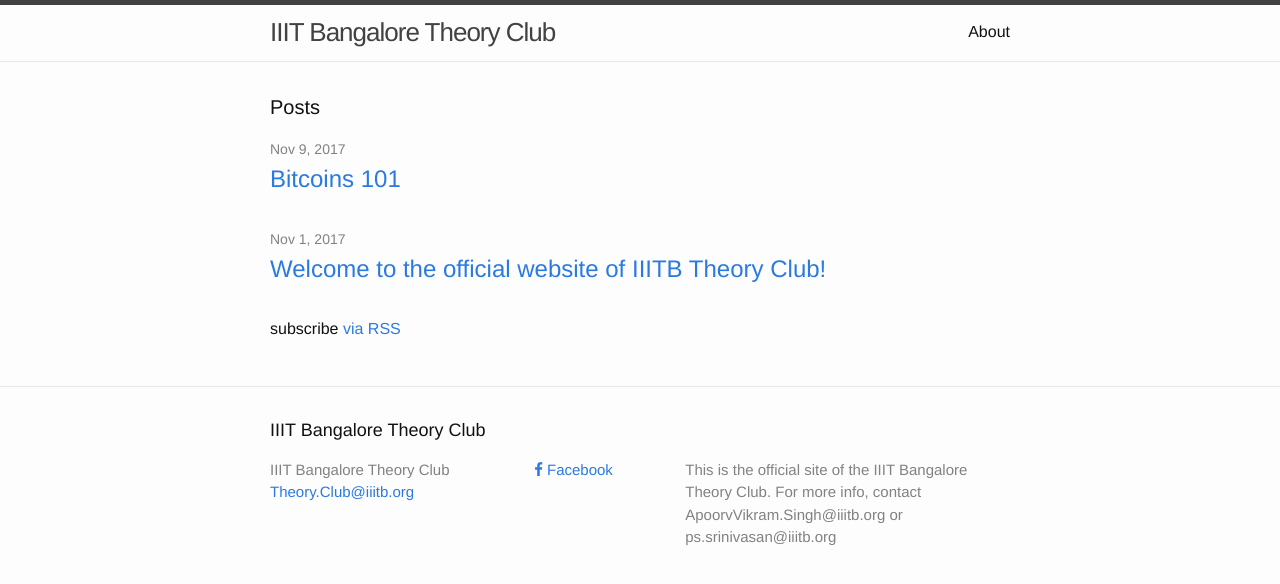
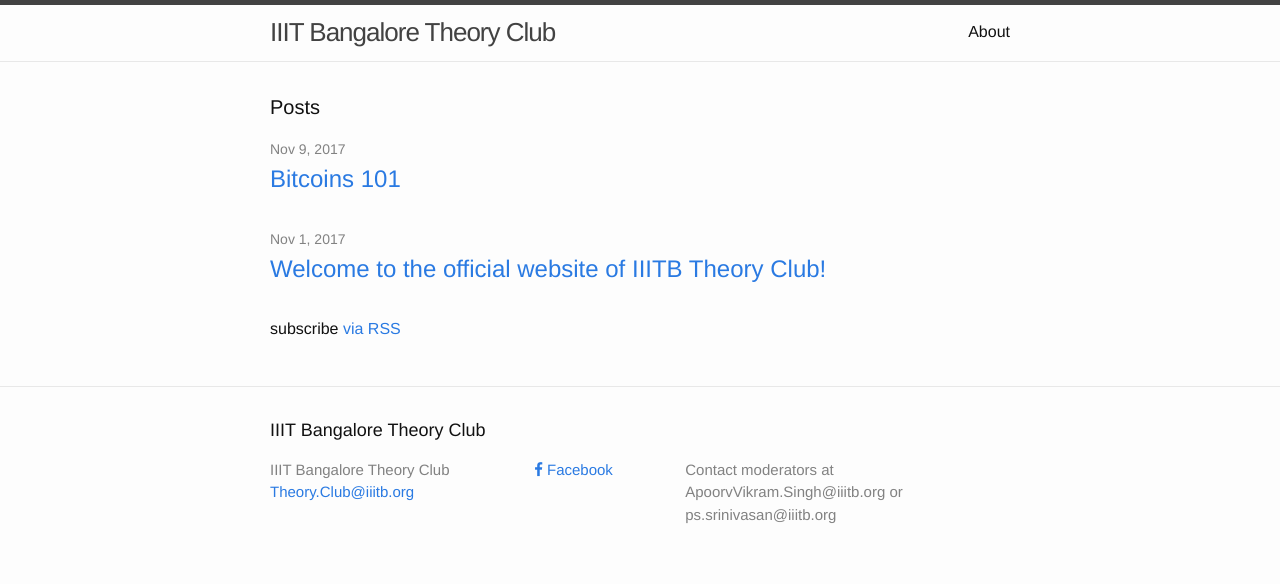
Before and after one commit to iiitbtheoryclub/iiitbtheoryclub.github.io, a Jekyll site: the page built from index.md, in a window 1280 px wide. Shown: the top 584 px of the page. Built offline with Jekyll 4.4.1, drawn with Linux system fonts in a browser that asks for light colours; nearby versions of some CDN libraries; comment, search, counter and statistics services are not loaded.

Commit message:
Update _config.yml

```diff
--- a/_config.yml
+++ b/_config.yml
@@ -16,7 +16,7 @@
 title: IIIT Bangalore Theory Club
 email: Theory.Club@iiitb.org
 description: > # this means to ignore newlines until "baseurl:"
-  This is the official site of the IIIT Bangalore Theory Club. For more info, contact ApoorvVikram.Singh@iiitb.org or ps.srinivasan@iiitb.org
+  Contact moderators at ApoorvVikram.Singh@iiitb.org or ps.srinivasan@iiitb.org
 baseurl: "" # the subpath of your site, e.g. /blog
 url: "" # the base hostname & protocol for your site, e.g. http://example.com
 #twitter_username: jekyllrb
```
